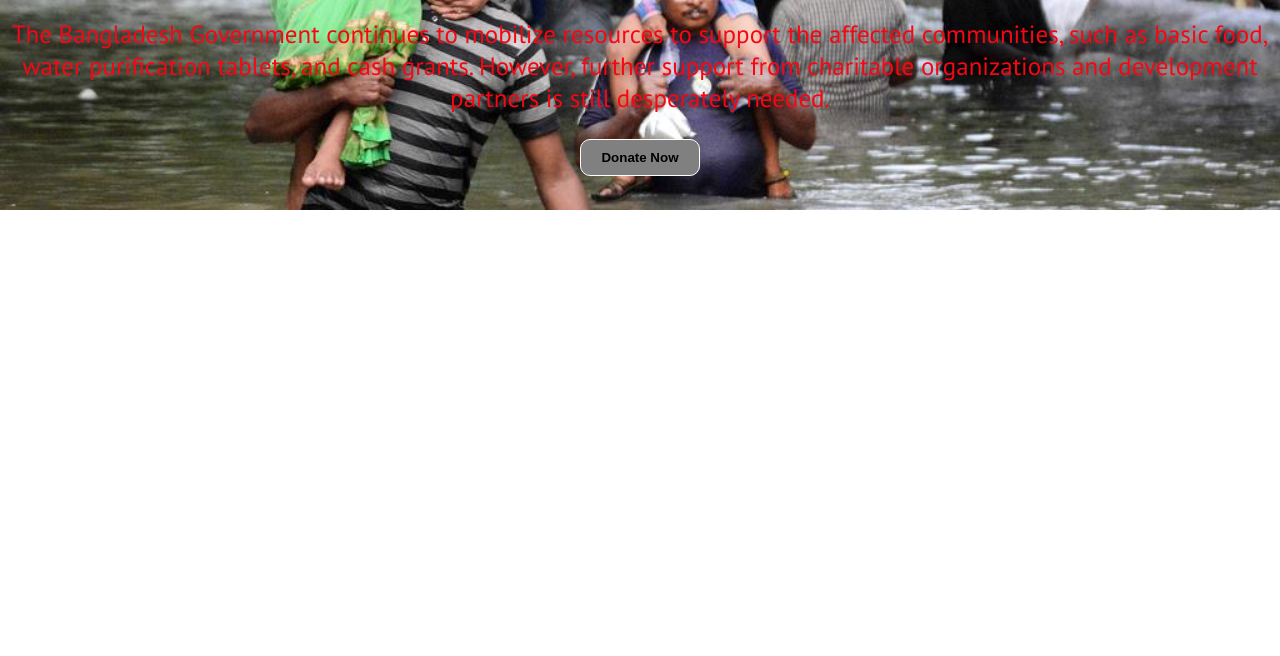
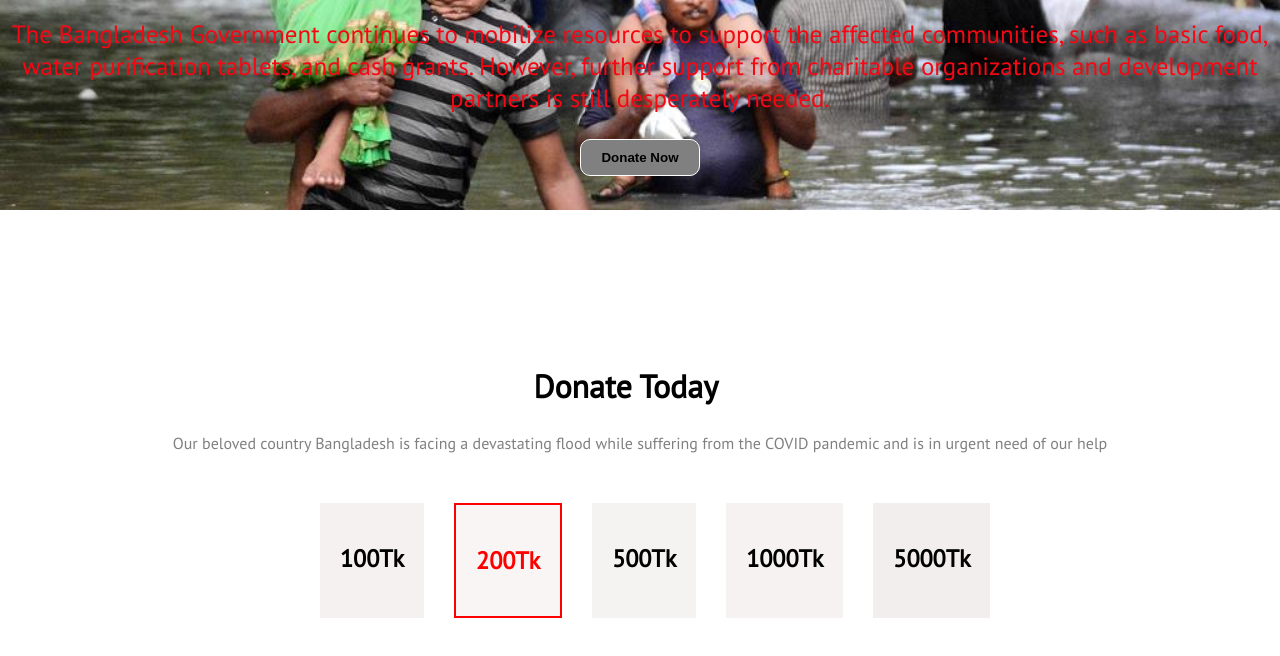
Before and after one commit to ehsanul11/Donation-For-The-Flood-Victims, a plain HTML site: page index.html in a window 1280 px wide. Shown: the part 340-996 px from the top of the page. Before the commit the page ends 800 px from the top, so only its background shows below. Drawn offline with Linux system fonts and the light colour scheme.

Commit message:
third added

```diff
--- a/index.html
+++ b/index.html
@@ -20,5 +20,37 @@
     <button class="btn" type="submit">Donate Now</button>
   </div>
   </div>
+               <!-- this is second section -->
+
+   <div class="pragraph">
+    <h1>Donate Today</h1>
+    <p>Our beloved country Bangladesh is facing a devastating flood while suffering from the COVID pandemic and is in urgent need of our help</p>
+   </div>
+                  <!-- this is third section -->
+
+   <section class="third-section">
+    <div class="Element">
+      <h1>100Tk</h1>
+    </div>
+    <div class="Element1">
+       <h1>200Tk</h1>
+    </div>
+    <div class="Element2">
+      <h1>500Tk</h1>
+    </div>
+    <div class="Element3">
+      <h1>1000Tk</h1>
+    </div>
+
+    <div class="Element4">
+      <h1>5000Tk</h1>
+    </div>
+
+  </section>
+
+
+
+
+
 </body>
 </html>
--- a/style.css
+++ b/style.css
@@ -34,3 +34,58 @@
   font-weight: 700;
   color: rgba(231, 255, 18, 0.709);
 }
+.pragraph{
+text-align: center;
+margin-bottom: 50px;
+
+}
+.pragraph p{
+  color: gray;
+}
+.pragraph h1{
+  font-weight:900;
+  /* background-color: red; */
+  width: 17%;
+  margin-left: 40%;
+  border-radius: 20px;
+  padding: 5px;
+}
+.third-section{
+  display: flex;
+}
+.Element{
+  margin-right: 30px;
+  margin-left: 25%;
+  background-color: rgb(245, 241, 241);
+  padding: 20px;
+
+}
+.Element1{
+  margin-right: 30px;
+  background-color: rgb(250, 245, 245);
+  padding: 20px;
+  color: red;
+  border: 2px solid red;
+
+}
+.Element2{
+  margin-right: 30px;
+  background-color: rgb(245, 242, 242);
+  padding: 20px;
+
+}
+.Element3{
+  margin-right: 30px;
+  background-color: rgb(247, 242, 242);
+  padding: 20px;
+
+}
+.Element4{
+  margin-right: 30px;
+  background-color: rgb(243, 238, 238);
+  padding: 20px;
+
+}
+.third-section{
+  margin-bottom: 50px;
+}
```
